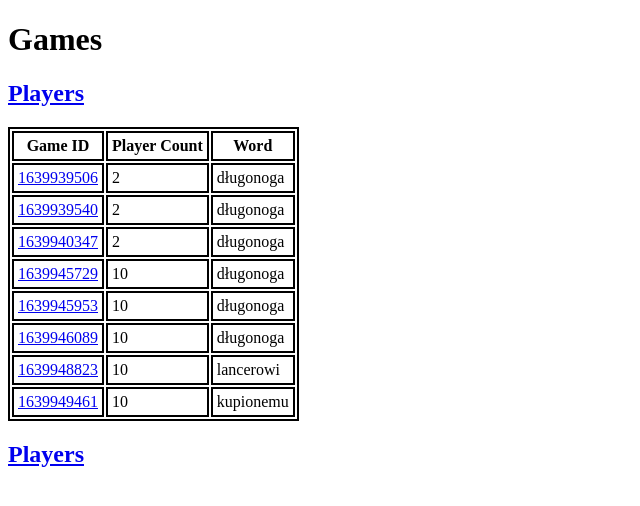
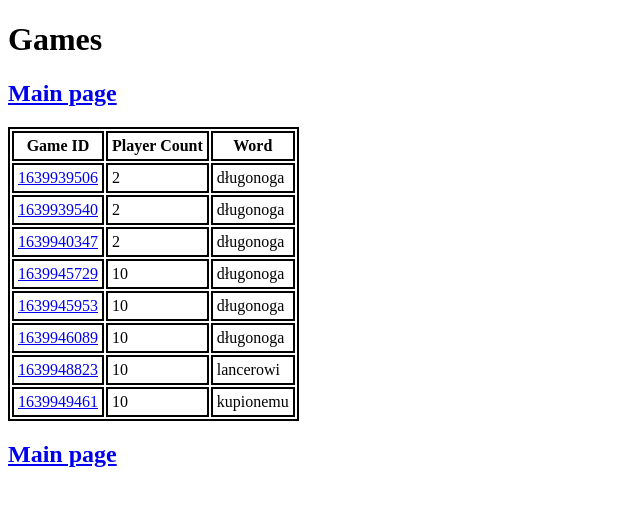
Before and after one commit to LittleBigKiller/sysop-slowo, a Flask app: page /games in a window 1280 px wide. Shown: the top 506 px of the page, without its empty margins (0-640 px from the left). Run offline with Flask 2, Linux system fonts and the light colour scheme.

Commit message:
Zmiana w nawigacji

```diff
--- a/WWW/templates/games.html
+++ b/WWW/templates/games.html
@@ -22,7 +22,7 @@
 
 <body>
   <h1>Games</h1>
-  <h2><a href="/players">Players</a></h2>
+  <h2><a href="/">Main page</a></h2>
   <table>
     <tr>
       <th>Game ID</th>
@@ -37,7 +37,7 @@
     </tr>
     {% endfor %}
   </table>
-  <h2><a href="/players">Players</a></h2>
+  <h2><a href="/">Main page</a></h2>
 
 </body>
 
--- a/WWW/templates/players.html
+++ b/WWW/templates/players.html
@@ -22,7 +22,7 @@
 
 <body>
   <h1>Players</h1>
-  <h2><a href="/games">Games</a></h2>
+  <h2><a href="/">Main page</a></h2>
   <table>
     <tr>
       <th>Player ID</th>
@@ -35,7 +35,7 @@
     </tr>
     {% endfor %}
   </table>
-  <h2><a href="/games">Games</a></h2>
+  <h2><a href="/">Main page</a></h2>
 
 </body>
 
```
